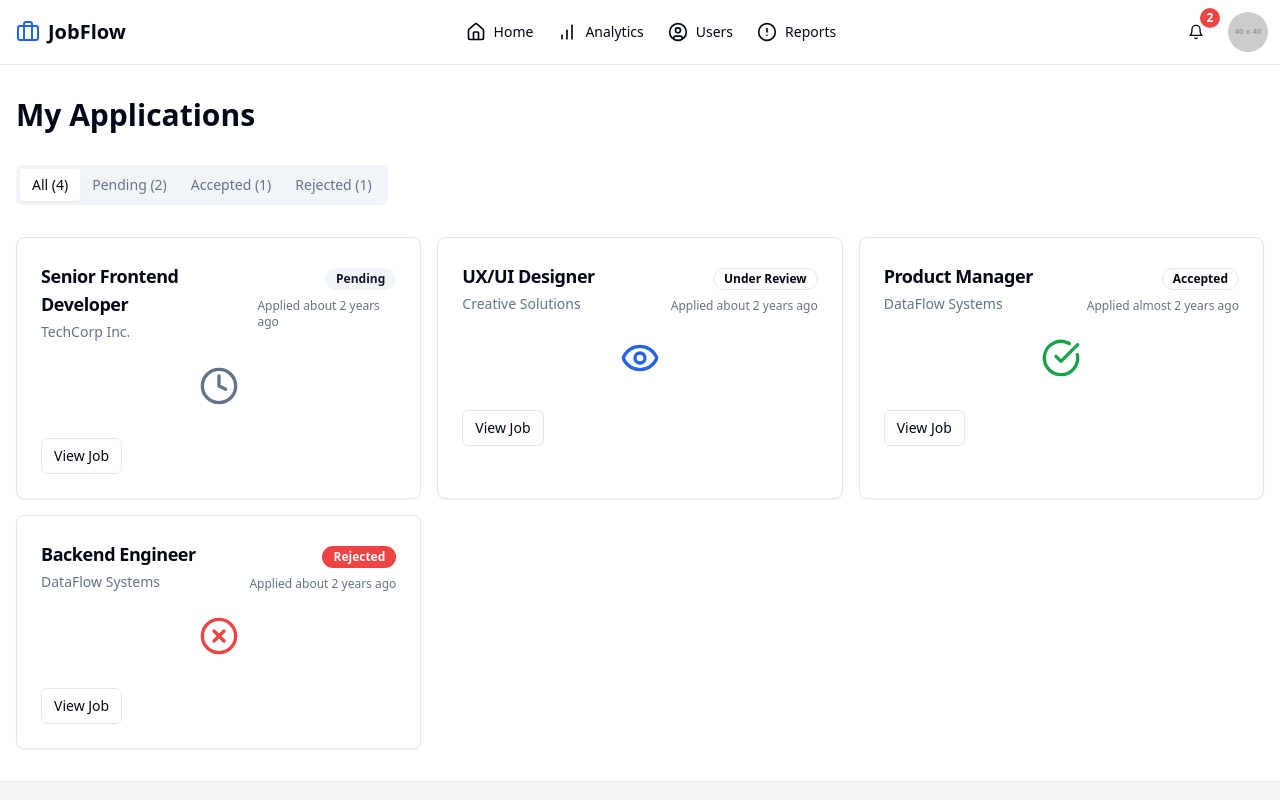
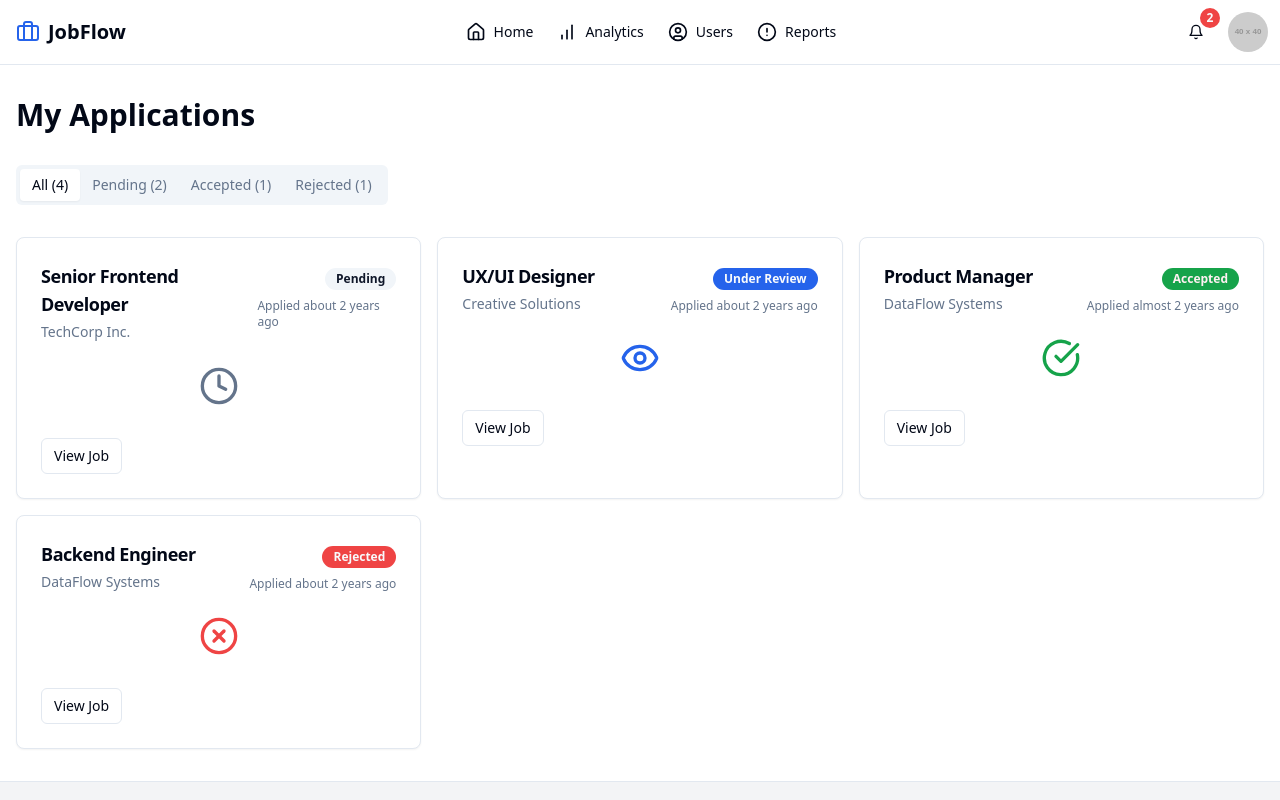
Before and after one commit to katheeja930/job-flow-realtime-careers, a React (Vite) app: page /applications in a window 1280 px wide. Shown: the top 800 px of the page. Built offline with nearby package versions, Linux system fonts and the light colour scheme; sample sign-in values are in the browser's storage.

Commit message:
Fix: Badge and Button variant types
Fixes type errors related to badge and button variants in ApplicationCard, JobCard, and Index components.

```diff
--- a/src/components/ui/badge.tsx
+++ b/src/components/ui/badge.tsx
@@ -1,3 +1,4 @@
+
 import * as React from "react"
 import { cva, type VariantProps } from "class-variance-authority"
 
@@ -15,6 +16,10 @@ const badgeVariants = cva(
         destructive:
           "border-transparent bg-destructive text-destructive-foreground hover:bg-destructive/80",
         outline: "text-foreground",
+        primary:
+          "border-transparent bg-primary text-primary-foreground hover:bg-primary/80",
+        success:
+          "border-transparent bg-success text-success-foreground hover:bg-success/80",
       },
     },
     defaultVariants: {
--- a/src/components/ui/button.tsx
+++ b/src/components/ui/button.tsx
@@ -1,3 +1,4 @@
+
 import * as React from "react"
 import { Slot } from "@radix-ui/react-slot"
 import { cva, type VariantProps } from "class-variance-authority"
@@ -18,6 +19,8 @@ const buttonVariants = cva(
           "bg-secondary text-secondary-foreground hover:bg-secondary/80",
         ghost: "hover:bg-accent hover:text-accent-foreground",
         link: "text-primary underline-offset-4 hover:underline",
+        success:
+          "bg-success text-success-foreground hover:bg-success/90",
       },
       size: {
         default: "h-10 px-4 py-2",
--- a/src/pages/Index.tsx
+++ b/src/pages/Index.tsx
@@ -6,6 +6,7 @@ import { Tabs, TabsContent, TabsList, TabsTrigger } from "@/components/ui/tabs";
 import { useAuth } from "@/context/AuthContext";
 import { getJobListings, getJobApplications, getReportData } from "@/lib/mock-data";
 import JobList from "@/components/jobs/JobList";
+import JobCard from "@/components/jobs/JobCard";
 import DashboardStats from "@/components/dashboard/DashboardStats";
 import { JobListing, JobApplication, ReportData } from "@/types";
 
```
